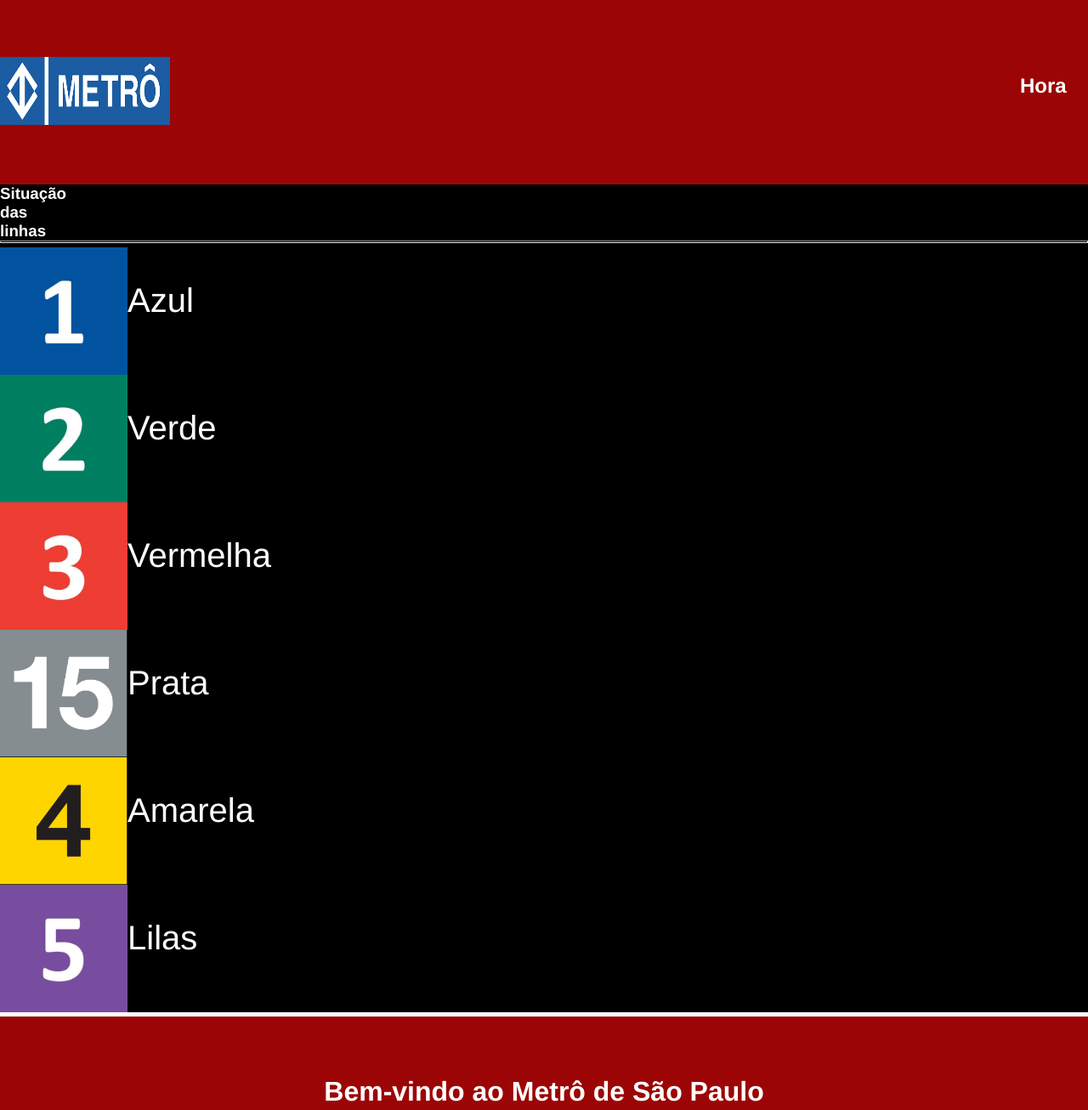
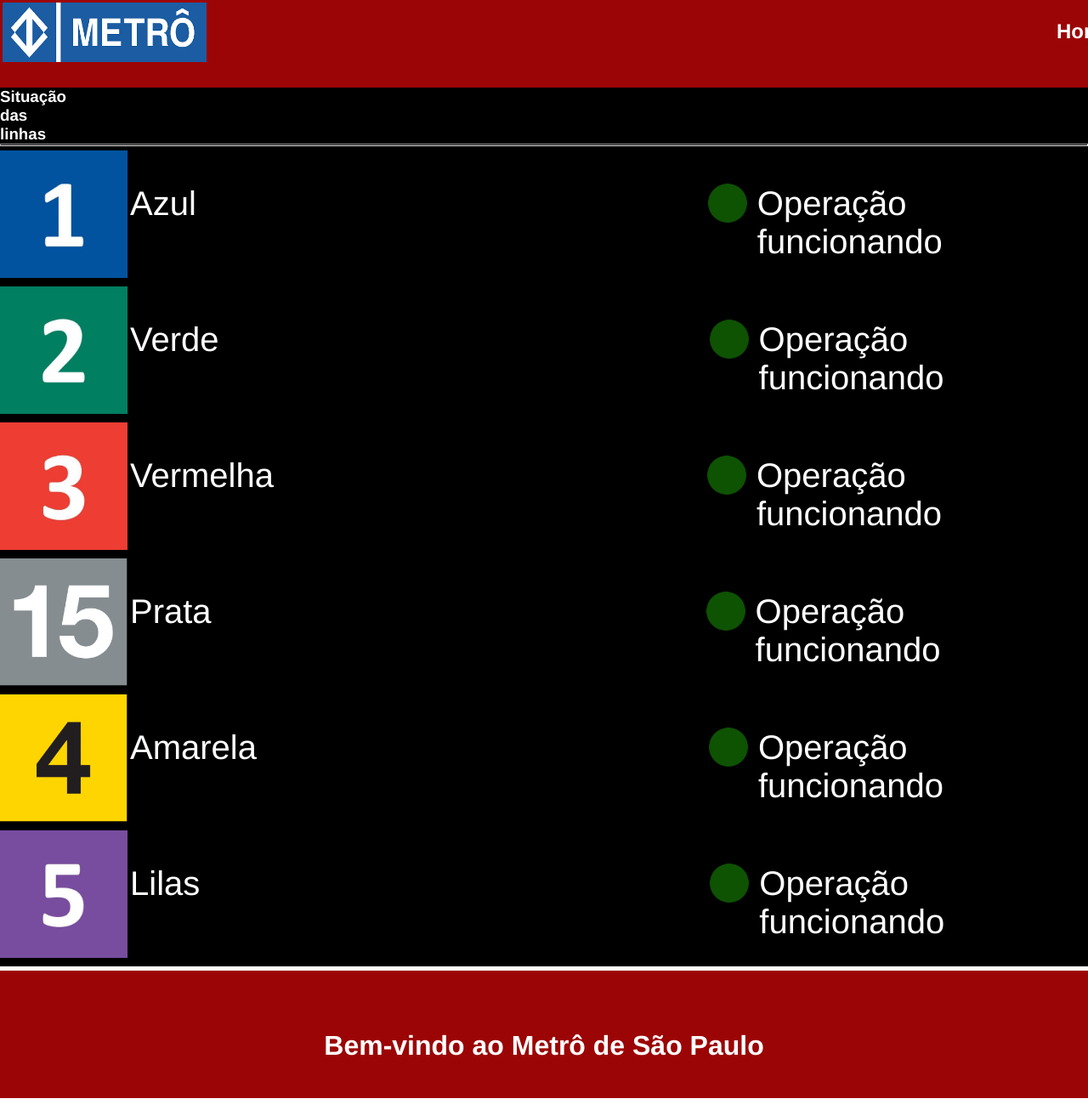
Before and after one commit to JoaoPauloQC/projetometr-, a plain HTML site: page index.html in a window 1280 px wide. Shown: the part 29-1335 px from the top of the page at 85% size. Drawn offline with Linux system fonts and the light colour scheme.

Commit message:
mudanças e preparação para o javascript

```diff
--- a/index.css
+++ b/index.css
@@ -14,13 +14,15 @@ header , footer{
 
 }
 header{
+    height: 100px;
     display: flex;
-    padding-top: 7.5%;
+    padding-top: 2.5%;
 
 }
 header img{
-    width: 200px;
-    height: 80px;
+    margin-left: 3px;
+    width: 240px;
+    height: 70px;
 }
 header h1{
     margin-left: 400px;
@@ -76,6 +78,7 @@ p{
     font-size: 40px;
     position: relative;
     top: 40px;
+    padding-left: 3px;
 }
 #hour {
     margin-left: 1000px;
@@ -83,6 +86,7 @@ p{
 .blueline, .greenline , .redline , .silverline , .purpleline , .yellowline{
    position: relative ;
    display: flex;
+   padding-bottom: 10px;
 
 }
 
@@ -90,3 +94,74 @@ p{
     padding-top: 5px;
     margin-bottom: 5px;
 }
+#imgfunb{
+    width: 50px;
+    height: 50px;
+    padding-top:37px;
+    padding-left: 600px ;
+}
+
+#msgfunb{
+    padding-left: 10px;
+}
+
+#imgfung{
+    width: 50px;
+    height: 50px;
+    padding-top:37px;
+    padding-left: 575px;
+}
+
+#msgfung{
+    padding-left: 10px;
+}
+
+#imgfunr{
+    width: 50px;
+    height: 50px;
+    padding-top:37px;
+    padding-left: 508px ;
+}
+
+#msgfunr{
+    padding-left: 10px;
+
+}
+
+#imgfuns{
+    width: 50px;
+    height: 50px;
+    padding-top:37px;
+    padding-left: 580px ;
+}
+
+#msgfuns{
+    padding-left: 10px;
+}
+
+#imgfuny{
+    width: 50px;
+    height: 50px;
+    padding-top:37px;
+    padding-left: 530px ;
+}
+
+#msgfuny{
+    padding-left: 10px;
+}
+
+#imgfunl{
+    width: 50px;
+    height: 50px;
+    padding-top:37px;
+    padding-left: 598px ;
+}
+
+#msgfunl{
+    padding-left: 10px;
+}
+
+.nf{
+    display: none;
+
+}
--- a/index.html
+++ b/index.html
@@ -5,6 +5,7 @@
     <meta name="viewport" content="width=device-width, initial-scale=1.0">
     <title>Mêtro de São Paulo</title>
     <link rel="stylesheet" href="index.css">
+
 </head>
 <body>
     <div class="maincontainer">
@@ -26,27 +27,30 @@
         <div class="contentcontainer">
             <div class="blueline">
 
-                <img src="imgs/linhaazul.jpg" alt=""><p> Azul </p><p><img src="" alt=""></p>
+                <img src="imgs/linhaazul.jpg" alt=""><p> Azul </p><img src="imgs/pngtree-circle-clipart-dark-green-circle-png-image_2382001-removebg-preview.png" alt="" onClick="change()" class="imgf" id="imgfunb"><p id="msgfunb">Operação funcionando</p>
             </div>
 
             <div class="greenline">
-                <img src="imgs/linhaverde.jpg" alt=""><p> Verde </p><p><img src="" alt=""></p>
+                <img src="imgs/linhaverde.jpg" alt=""><p> Verde </p><img src="imgs/pngtree-circle-clipart-dark-green-circle-png-image_2382001-removebg-preview.png" alt="" class="imgf" id="imgfung"><p id="msgfung">Operação funcionando</p>
             </div>
 
             <div class="redline">
-                <img src="imgs/linhavermelha.jpg" alt=""><p> Vermelha </p><p><img src="" alt=""></p>
+                <img src="imgs/linhavermelha.jpg" alt=""><p> Vermelha </p><img src="imgs/pngtree-circle-clipart-dark-green-circle-png-image_2382001-removebg-preview.png" alt="" class="imgf" id="imgfunr"><p id="msgfunr">Operação funcionando</p>
             </div>
 
             <div class="silverline">
-                <img src="imgs/linhaprata.png" alt=""><p> Prata </p><p><img src="" alt=""></p>
+                <img src="imgs/linhaprata.png" alt=""><p> Prata </p><img src="imgs/pngtree-circle-clipart-dark-green-circle-png-image_2382001-removebg-preview.png" alt="" class="imgf" id="imgfuns"><p id="msgfuns">Operação funcionando</p>
             </div>
 
             <div class="yellowline">
-                <img src="imgs/linhaamarela.png" alt=""><p> Amarela </p><p><img src="" alt=""></p>
+                <img src="imgs/linhaamarela.png" alt=""><p> Amarela </p><img src="imgs/pngtree-circle-clipart-dark-green-circle-png-image_2382001-removebg-preview.png" alt="" class="imgf" id="imgfuny"><p id="msgfuny">Operação funcionando</p>
             </div>
 
             <div class="purpleline">
-                <img src="imgs/linhalilas.jpg" alt=""><p> Lilas </p><p><img src="" alt=""></p>
+                <img src="imgs/linhalilas.jpg" alt=""><p> Lilas </p><img src="imgs/pngtree-circle-clipart-dark-green-circle-png-image_2382001-removebg-preview.png" alt="" class="imgf" id="imgfunl"><p id="msgfunl">Operação funcionando</p>
+            </div>
+            <div class="nf">
+
             </div>
         </div>
 
@@ -59,6 +63,7 @@
         </footer>
     </div>
 
+    <script src="script.js"></script>
 
 
 
--- a/script.js
+++ b/script.js
@@ -0,0 +1,18 @@
+const imageb = document.getElementById("#imgfunb")
+const imageg = document.querySelector(".imgf")
+const imager = document.querySelector(".imgf")
+const images = document.querySelector(".imgf")
+const imagey = document.querySelector(".imgf")
+const imagep = document.querySelector(".imgf")
+
+imageb.addEventListener("click", function change () {
+    if (imageb.src === "imgs/pngtree-circle-clipart-dark-green-circle-png-image_2382001-removebg-preview.png"){
+        imageb.src = "imgs/png-transparent-round-red-icon-computer-icons-red-polka-dot-red-button-icon-color-sphere-website-thumbnail-removebg-preview.png";
+    }
+    else  {
+        imageb.src == "imgs/pngtree-circle-clipart-dark-green-circle-png-image_2382001-removebg-preview.png";
+
+    }
+
+    }
+)
```
Also changed, not shown: imgs/png-transparent-round-red-icon-computer-icons-red-polka-dot-red-button-icon-color-sphere-website-thumbnail-removebg-preview.png (added), imgs/pngtree-circle-clipart-dark-green-circle-png-image_2382001-removebg-preview.png (added).
